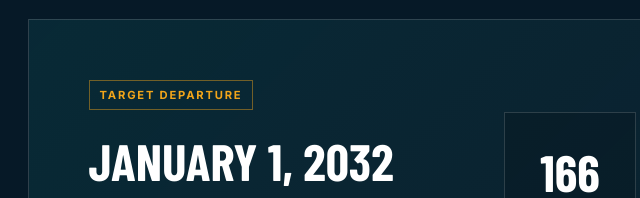
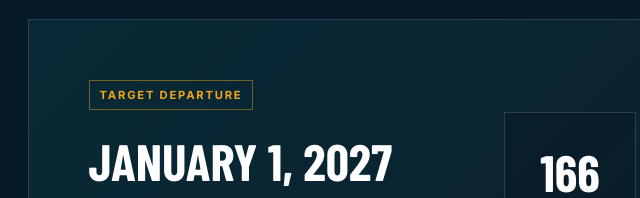
Before and after one commit to Operation-Wake/Operationwake.com, a plain HTML site: page index.html in a window 1280 px wide. Shown: the part 2940-3138 px from the top of the page, 62-702 px from the left. Drawn offline with nearby package versions, Linux system fonts and the light colour scheme; a web font is replaced by a local one.

Commit message:
Update index.html

```diff
--- a/index.html
+++ b/index.html
@@ -152,13 +152,13 @@
       <div class="countdown-panel">
         <div class="countdown-copy">
           <span class="status-pill">TARGET DEPARTURE</span>
-          <h3>January 1, 2032</h3>
+          <h3>January 1, 2027</h3>
           <p>
             The countdown is not pressure. It is a compass. Every day between now and then is part of the story.
           </p>
         </div>
 
-        <div class="countdown" aria-label="Countdown to January 1, 2032">
+        <div class="countdown" aria-label="Countdown to January 1, 2027">
           <div><strong id="days">0</strong><span>Days</span></div>
           <div><strong id="hours">0</strong><span>Hours</span></div>
           <div><strong id="minutes">0</strong><span>Minutes</span></div>
```
